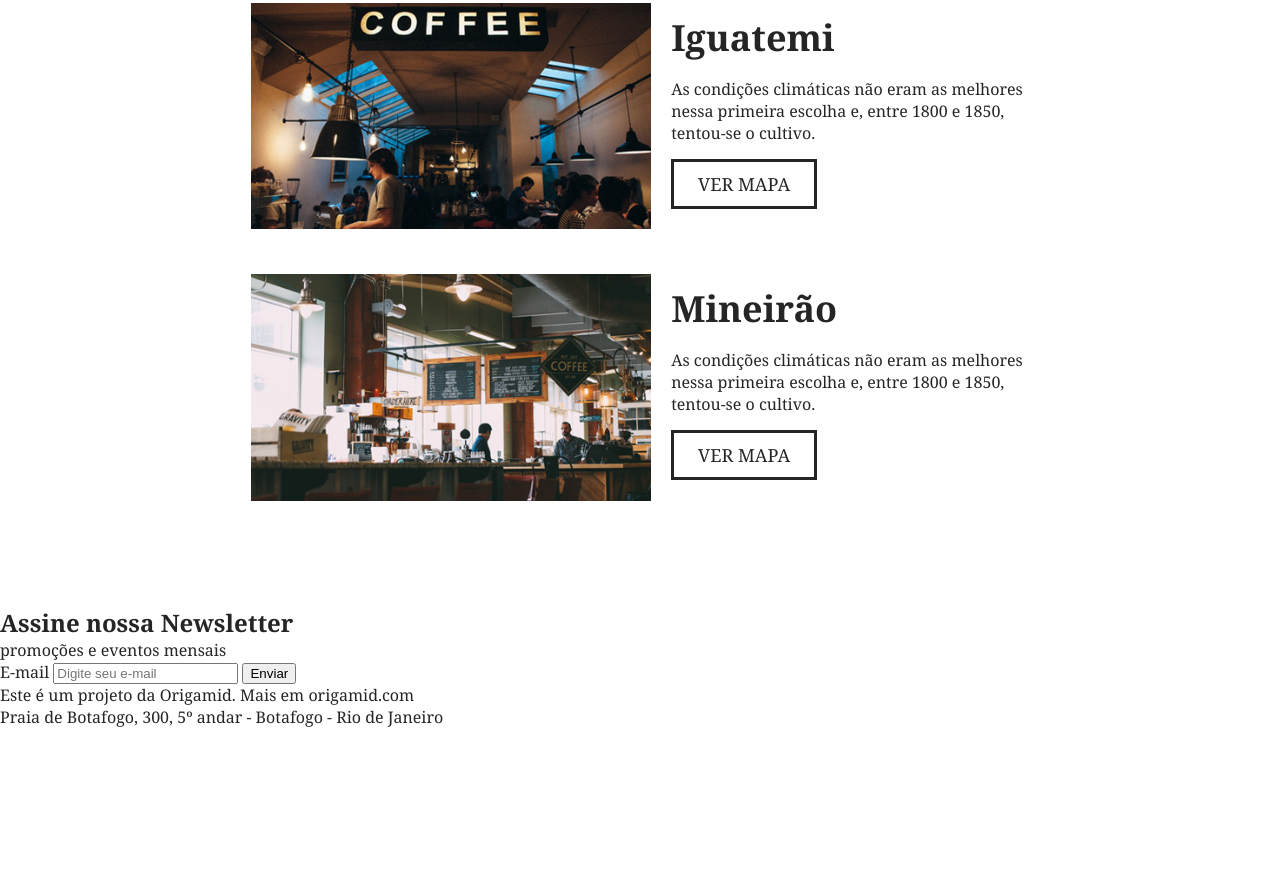
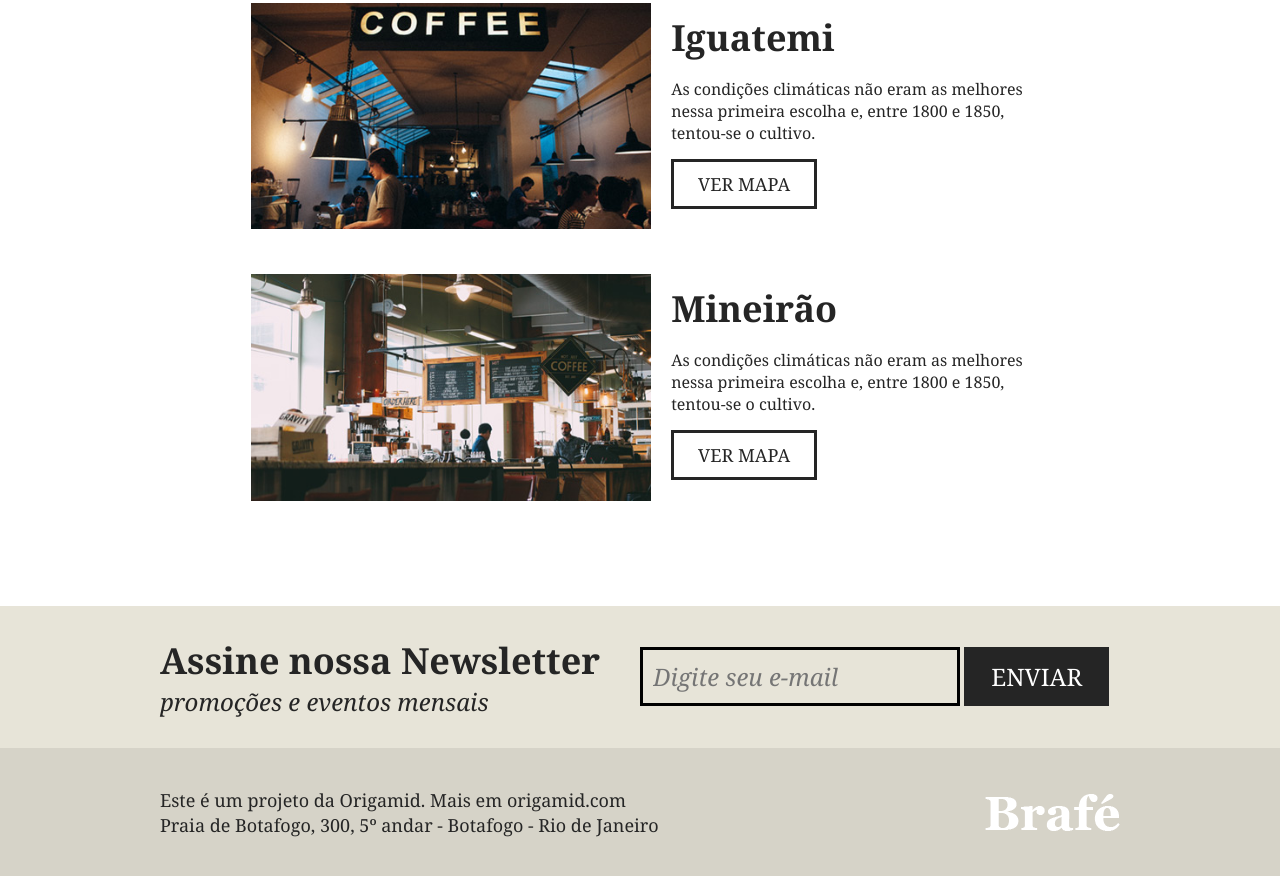
Before and after one commit to otaviosz/estudos-css-brafe1, a plain HTML site: page index.html in a window 1280 px wide. Shown: the part 2182-3058 px from the top of the page. Before the commit the page ends 2952 px from the top, so only its background shows below. Drawn offline with Linux system fonts and the light colour scheme.

Commit message:
Estilização CSS - Footer

```diff
--- a/index.html
+++ b/index.html
@@ -97,9 +97,9 @@
     </div>
   </section>
 
-  <section>
-    <div>
-      <div>
+  <section class="assine">
+    <div class="assine-container">
+      <div class="assine-info">
         <h2>Assine nossa Newsletter</h2>
         <p>promoções e eventos mensais</p>
       </div>
@@ -111,8 +111,8 @@
     </div>
   </section>
 
-  <footer>
-    <div>
+  <footer class="footer">
+    <div class="footer-container">
       <p>Este é um projeto da Origamid. Mais em origamid.com<br>
         Praia de Botafogo, 300, 5º andar - Botafogo - Rio de Janeiro</p>
       <img src="img/brafe.png" alt="Brafe">
--- a/style.css
+++ b/style.css
@@ -245,3 +245,81 @@ h2.produtos-mineiro::before {
   width: 100px;
   color: #252525;
 }
+
+
+/* Assine */
+
+
+.assine {
+  background: #e7e4d8;
+  padding: 30px 0;
+}
+
+.assine-container {
+  max-width: 960px;
+  margin: 0 auto;
+  display: flex;
+  gap: 40px;
+  align-items: center;
+}
+
+.assine-info {
+}
+
+.assine-info h2 {
+  font-size: 2.25em;
+}
+
+.assine-info p {
+  font-size: 1.5em;
+  font-style: italic;
+}
+
+.assine form {
+
+}
+
+.assine form label {
+  display: none;
+}
+
+.assine input {
+  width: 320px;
+  border: 3px solid;
+  background: none;
+  font-size: 1.5em;
+  font-style: italic;
+  font-family: Georgia, 'Times New Roman', Times, serif;
+  padding: 10px;
+  box-sizing: border-box;
+}
+
+.assine button {
+  background: #252525;
+  width: 145px;
+  text-transform: uppercase;
+  font-family: Georgia, 'Times New Roman', Times, serif;
+  font-size: 1.5em;
+  color: #fff;
+  padding: 13px 13px;
+  border: none;
+  cursor: pointer;
+}
+
+.footer {
+  background: #d6d3c8;
+  padding: 40px 0;
+}
+
+.footer-container {
+  max-width: 960px;
+  margin: 0 auto;
+  display: flex;
+  justify-content: space-between;
+  align-items: center;
+}
+
+.footer p {
+  font-size: 1.125em;
+  line-height: 1.4;
+}
```
